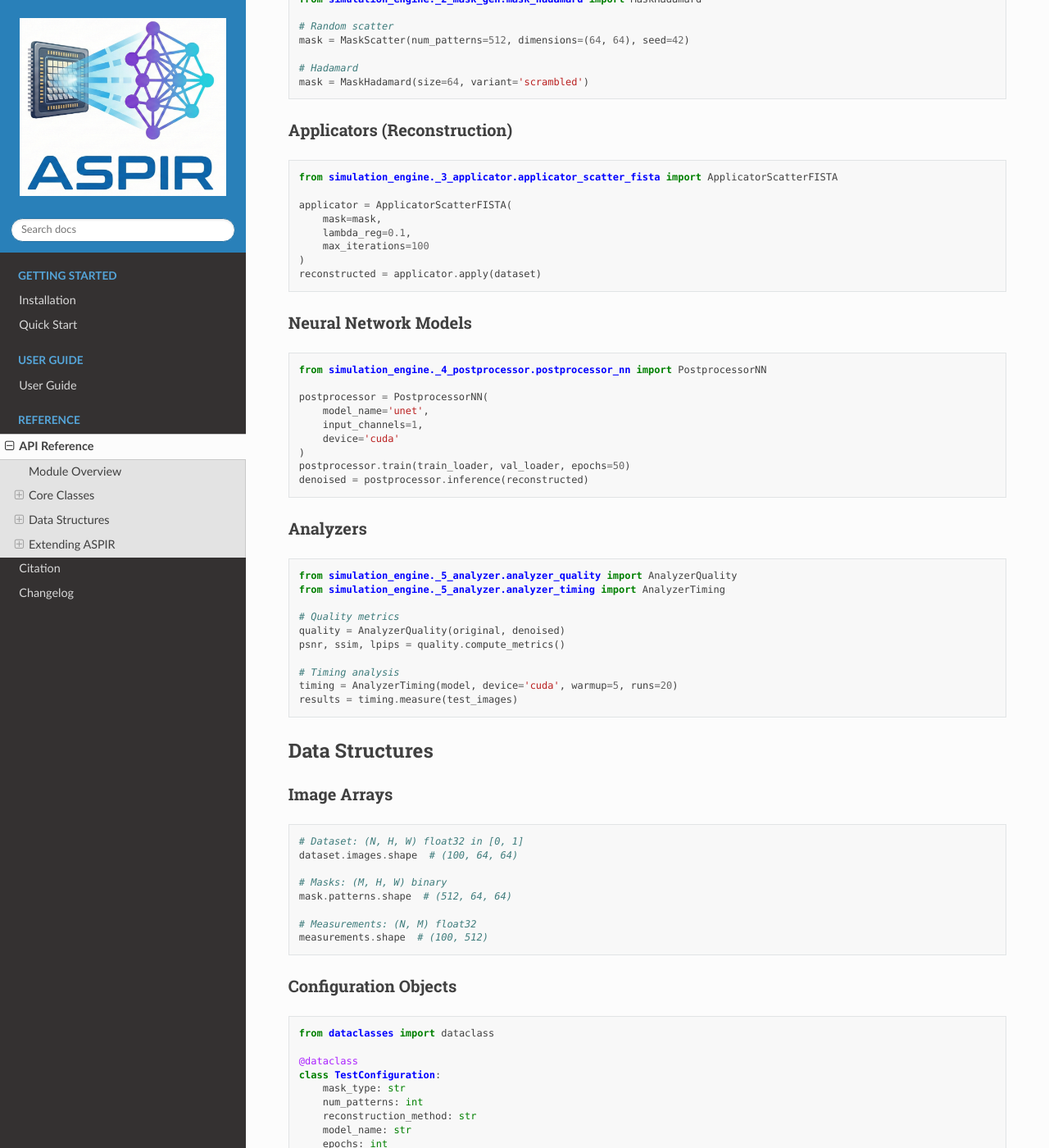
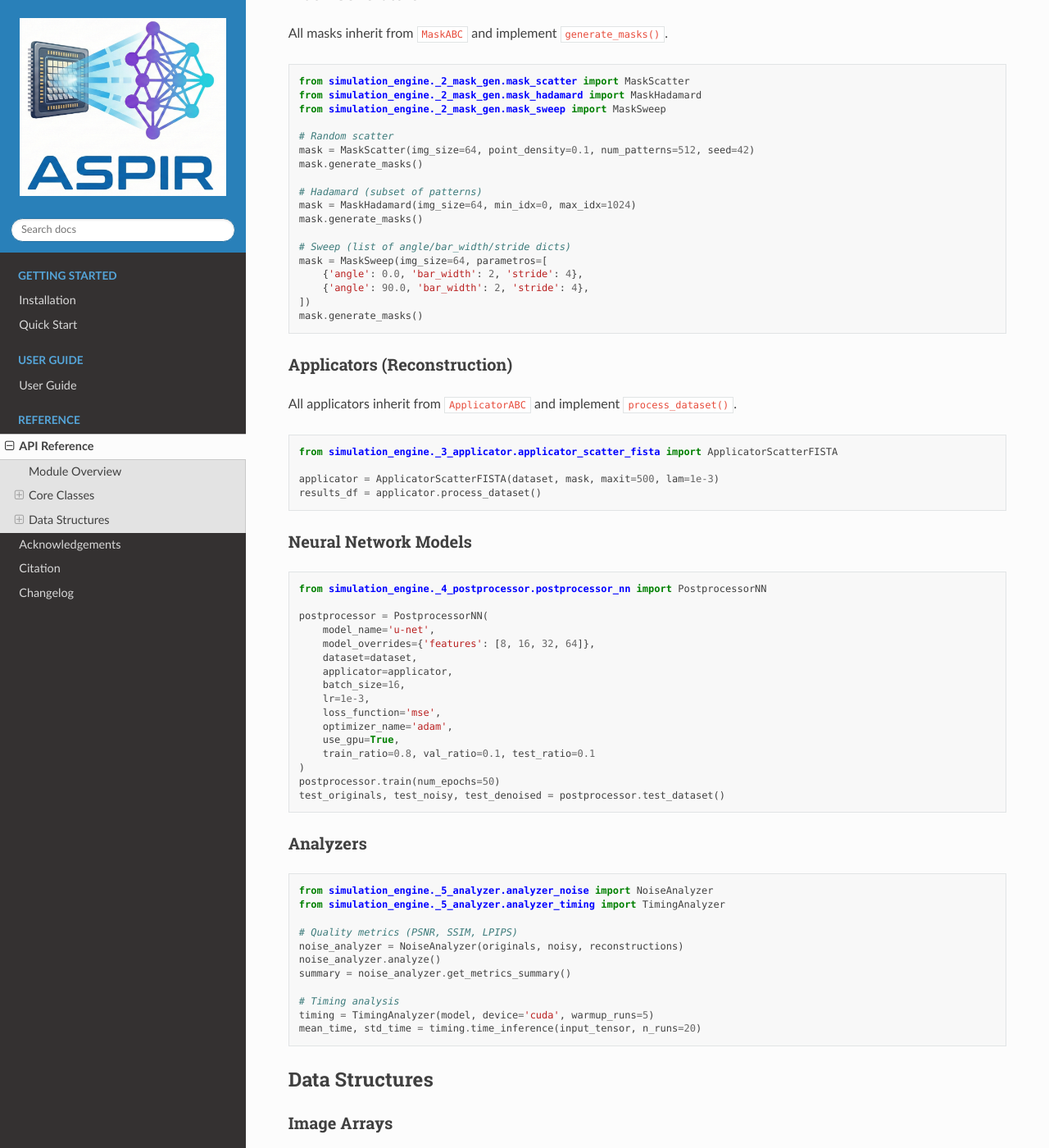
Before and after one commit to Xarlie123/aspir, a Sphinx documentation site: the page built from docs/api/index.md, in a window 1280 px wide and 1400 px high, scrolled down 1110 px. Shown: the whole window at 82% size. Built offline with Sphinx 7.4.7 and the Read the Docs theme 3.1.0, drawn with Linux system fonts in a browser that asks for light colours; some of the changed text lies outside the part shown.

Commit message:
Add CC BY 4.0 license, acknowledgements page, and fix API reference
- Add LICENSE file (Creative Commons Attribution 4.0 International)
- Add acknowledgements.md with third-party library credits (LightPipes,
  LPIPS, scikit-image, PyTorch, pynvml, etc.)
- Fix API reference: correct all code examples to match real class
  constructors and methods (Simulacion, MaskScatter, NoiseAnalyzer, etc.)
- Remove redundant "Extending ASPIR" section from API docs
- Add license badge to index.md and citation.md

````diff
--- a/docs/api/index.md
+++ b/docs/api/index.md
@@ -16,59 +16,73 @@
 
 ## Core Classes
 
-### Simulation
-
-Main orchestrator for the SPI pipeline.
+### Simulacion (Pipeline Orchestrator)
 
 ```python
-from simulation_engine.simulation import Simulation
+from simulation_engine.simulation import Simulacion
 
-sim = Simulation(logger)
+sim = Simulacion(logger)
 sim.set_dataset(dataset)
-sim.set_mask(mask, reconstruction_method='fista')
-sim.set_postprocessor(model_name='unet', epochs=50)
+sim.set_mask(mask, applicator_type_scatter='fista')
+sim.set_postprocessor(
+    dataset, mask, applicator,
+    model_name='u-net', batch_size=16, lr=1e-3,
+    use_gpu=True, train_ratio=0.8, val_ratio=0.1, test_ratio=0.1
+)
 sim.set_analyzer()
-
-metrics = sim.analyzer.get_metrics()
 ```
 
 ### Dataset Generators
 
+All datasets inherit from `DatasetABC` and implement `load_data()`.
+
 ```python
-from simulation_engine._1_dataset_gen.dataset_from_image import DatasetFromImage
-from simulation_engine._1_dataset_gen.dataset_from_folder import DatasetFromFolder
+from simulation_engine._1_dataset_gen.DatasetFromImage import DatasetFromImage
+from simulation_engine._1_dataset_gen.DatasetFromFolder import DatasetFromFolder
 
 # Single image
-dataset = DatasetFromImage(path="image.png", size=64)
+dataset = DatasetFromImage(img_size=64, img_path="image.png", data_format="FP32")
+dataset.load_data()
 
-# Multiple images
-dataset = DatasetFromFolder(path="images/", size=64, max_images=100)
+# Multiple images from folder
+dataset = DatasetFromFolder(img_size=64, folder_path="images/", data_format="FP32")
+dataset.load_data()
 ```
 
 ### Mask Generators
 
+All masks inherit from `MaskABC` and implement `generate_masks()`.
+
 ```python
 from simulation_engine._2_mask_gen.mask_scatter import MaskScatter
 from simulation_engine._2_mask_gen.mask_hadamard import MaskHadamard
+from simulation_engine._2_mask_gen.mask_sweep import MaskSweep
 
 # Random scatter
-mask = MaskScatter(num_patterns=512, dimensions=(64, 64), seed=42)
+mask = MaskScatter(img_size=64, point_density=0.1, num_patterns=512, seed=42)
+mask.generate_masks()
 
-# Hadamard
-mask = MaskHadamard(size=64, variant='scrambled')
+# Hadamard (subset of patterns)
+mask = MaskHadamard(img_size=64, min_idx=0, max_idx=1024)
+mask.generate_masks()
+
+# Sweep (list of angle/bar_width/stride dicts)
+mask = MaskSweep(img_size=64, parametros=[
+    {'angle': 0.0, 'bar_width': 2, 'stride': 4},
+    {'angle': 90.0, 'bar_width': 2, 'stride': 4},
+])
+mask.generate_masks()
 ```
 
 ### Applicators (Reconstruction)
 
+All applicators inherit from `ApplicatorABC` and implement `process_dataset()`.
+
 ```python
 from simulation_engine._3_applicator.applicator_scatter_fista import ApplicatorScatterFISTA
 
-applicator = ApplicatorScatterFISTA(
-    mask=mask,
-    lambda_reg=0.1,
-    max_iterations=100
-)
-reconstructed = applicator.apply(dataset)
+applicator = ApplicatorScatterFISTA(dataset, mask, maxit=500, lam=1e-3)
+results_df = applicator.process_dataset()
 ```
 
 ### Neural Network Models
@@ -77,27 +91,35 @@
 from simulation_engine._4_postprocessor.postprocessor_nn import PostprocessorNN
 
 postprocessor = PostprocessorNN(
-    model_name='unet',
-    input_channels=1,
-    device='cuda'
+    model_name='u-net',
+    model_overrides={'features': [8, 16, 32, 64]},
+    dataset=dataset,
+    applicator=applicator,
+    batch_size=16,
+    lr=1e-3,
+    loss_function='mse',
+    optimizer_name='adam',
+    use_gpu=True,
+    train_ratio=0.8, val_ratio=0.1, test_ratio=0.1
 )
-postprocessor.train(train_loader, val_loader, epochs=50)
-denoised = postprocessor.inference(reconstructed)
+postprocessor.train(num_epochs=50)
+test_originals, test_noisy, test_denoised = postprocessor.test_dataset()
 ```
 
 ### Analyzers
 
 ```python
-from simulation_engine._5_analyzer.analyzer_quality import AnalyzerQuality
-from simulation_engine._5_analyzer.analyzer_timing import AnalyzerTiming
+from simulation_engine._5_analyzer.analyzer_noise import NoiseAnalyzer
+from simulation_engine._5_analyzer.analyzer_timing import TimingAnalyzer
 
-# Quality metrics
-quality = AnalyzerQuality(original, denoised)
-psnr, ssim, lpips = quality.compute_metrics()
+# Quality metrics (PSNR, SSIM, LPIPS)
+noise_analyzer = NoiseAnalyzer(originals, noisy, reconstructions)
+noise_analyzer.analyze()
+summary = noise_analyzer.get_metrics_summary()
 
 # Timing analysis
-timing = AnalyzerTiming(model, device='cuda', warmup=5, runs=20)
-results = timing.measure(test_images)
+timing = TimingAnalyzer(model, device='cuda', warmup_runs=5)
+mean_time, std_time = timing.time_inference(input_tensor, n_runs=20)
 ```
 
 ## Data Structures
@@ -105,69 +127,9 @@
 ### Image Arrays
 
 ```python
-# Dataset: (N, H, W) float32 in [0, 1]
-dataset.images.shape  # (100, 64, 64)
+# Dataset images: (N, H, W) float32 in [0, 1]
+dataset.datos.shape  # (100, 64, 64)
 
-# Masks: (M, H, W) binary
-mask.patterns.shape  # (512, 64, 64)
-
-# Measurements: (N, M) float32
-measurements.shape  # (100, 512)
+# Mask patterns: (M, H, W)
+mask.mascaras.shape  # (512, 64, 64)
 ```
-
-### Configuration Objects
-
-```python
-from dataclasses import dataclass
-
-@dataclass
-class TestConfiguration:
-    mask_type: str
-    num_patterns: int
-    reconstruction_method: str
-    model_name: str
-    epochs: int
-    batch_size: int
-    learning_rate: float
-    # ...
-```
-
-## Extending ASPIR
-
-### Adding a New Mask Type
-
-1. Create class in `_2_mask_gen/`:
-
-```python
-from .mask import Mask
-
-class MaskCustom(Mask):
-    def __init__(self, dimensions, **params):
-        super().__init__(dimensions)
-        self.params = params
-
-    def generate_patterns(self):
-        # Return numpy array (M, H, W)
-        pass
-```
-
-2. Register in `simulation.py`
-
-### Adding a New Model
-
-1. Create model in `_4_postprocessor/models/`:
-
-```python
-import torch.nn as nn
-
-class CustomModel(nn.Module):
-    def __init__(self, in_channels=1):
-        super().__init__()
-        # Define layers
-
-    def forward(self, x):
-        # Forward pass
-        return x
-```
-
-2. Register in `PostprocessorNN.MODEL_REGISTRY`
````
Also changed, not shown: docs/acknowledgements.md (added, +47 -0 lines), docs/citation.md (+3 -1 lines), docs/index.md (+4 -1 lines), 1 other file.
